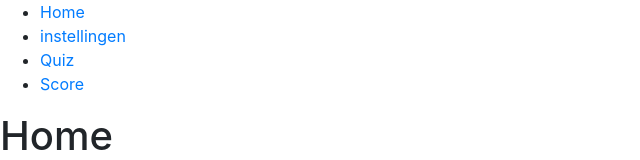
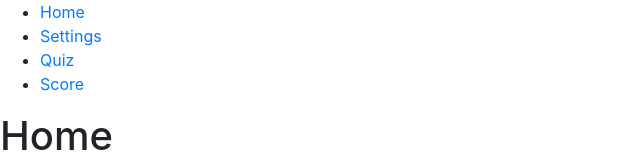
Before and after one commit to maartendek/dcx-labday-ateam, a Nuxt app: page / in a window 1280 px wide. Shown: the top 160 px of the page, without its empty margins (0-640 px from the left). Built offline with nearby package versions, Linux system fonts and the light colour scheme.

Commit message:
alles engels

```diff
--- a/components/NavBar.vue
+++ b/components/NavBar.vue
@@ -2,7 +2,7 @@
   <nav>
       <ul>
           <li><NuxtLink to="/">Home</NuxtLink></li>
-          <li><NuxtLink to="/instellingen">instellingen</NuxtLink></li>
+          <li><NuxtLink to="/instellingen">Settings</NuxtLink></li>
           <li><NuxtLink to="/quiz">Quiz</NuxtLink></li>
           <li><NuxtLink to="/score">Score</NuxtLink></li>
       </ul>
```
